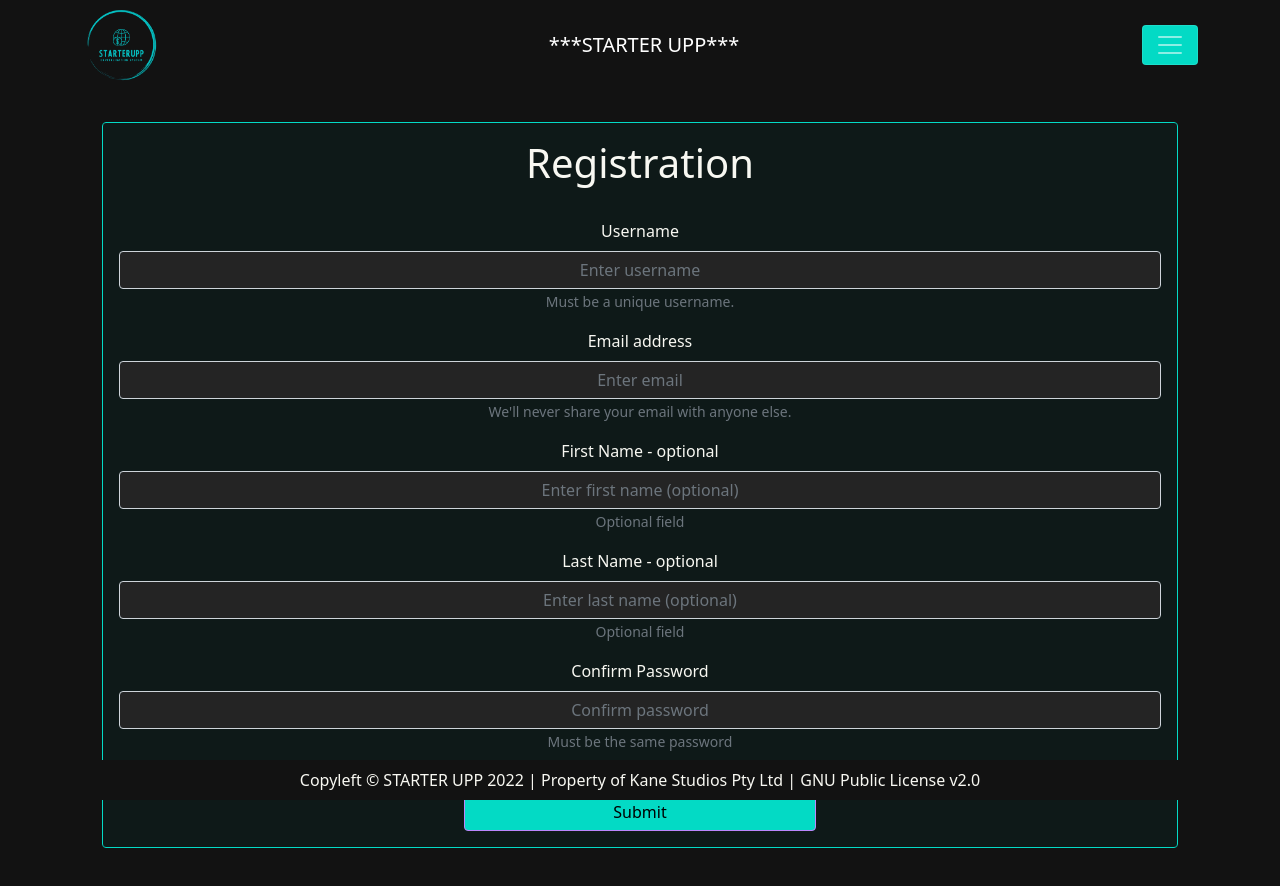
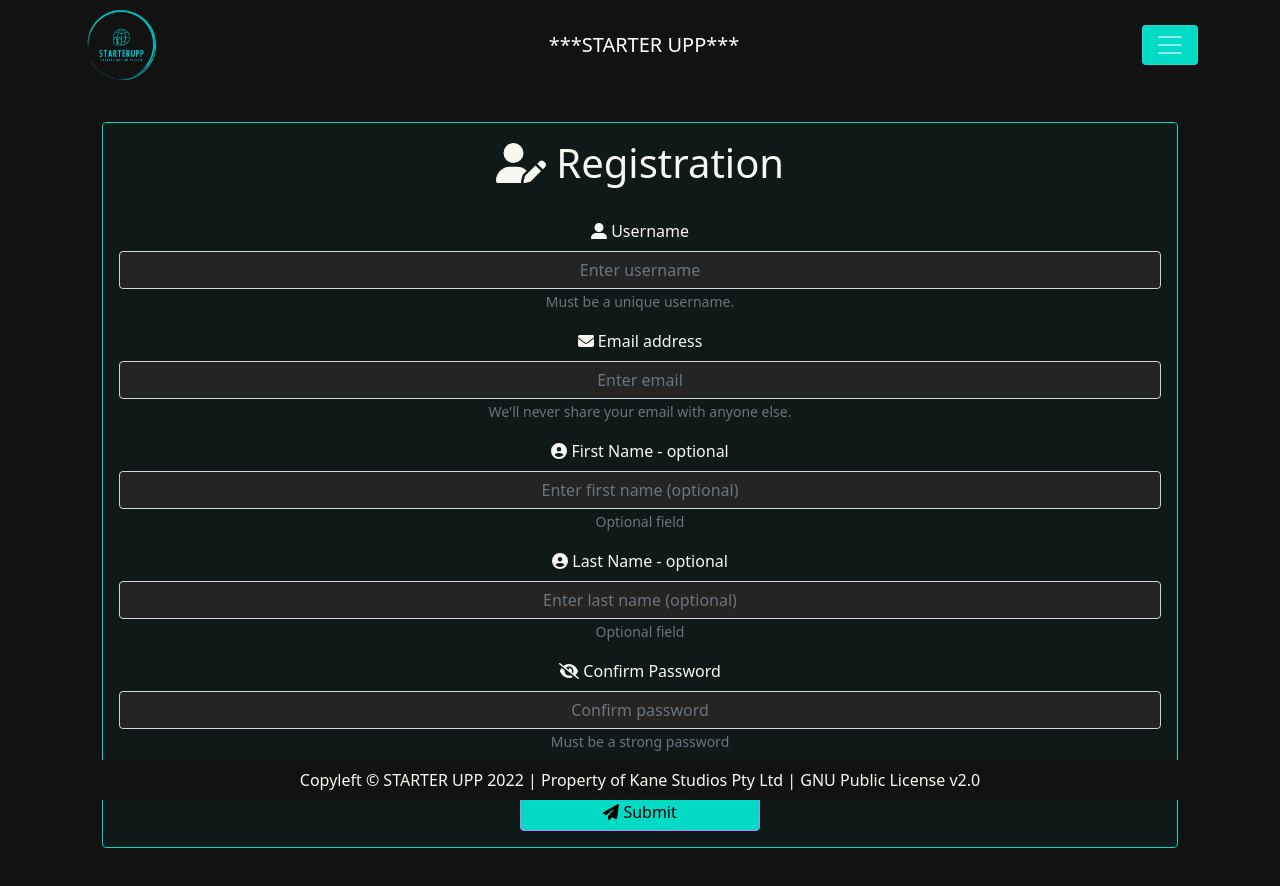
Before and after one commit to B08waffles/starter-upp-react-front-end, a React (Vite) app: page /register in a window 1280 px wide. Shown: the top 886 px of the page. Built offline with nearby package versions, Linux system fonts and the light colour scheme.

Commit message:
Added more glyphs

```diff
--- a/src/components/AddCompany.tsx
+++ b/src/components/AddCompany.tsx
@@ -33,6 +33,10 @@ const AddCompany = () => {
       } else if (company_slogan.length < 5) {
         return;
       } else {
+        if (logcheck === "" || logcheck === null) {
+          alert("You must be signed in to use this form")
+          return;
+        } else {
         setIsLoading(true);
         var data = JSON.stringify({
           data: {
@@ -61,7 +65,7 @@ const AddCompany = () => {
             return;
           });
       }
-    }
+    }}
   };
 
   return (
@@ -97,8 +101,8 @@ const AddCompany = () => {
                   placeholder="Enter company name"
                   value={company_name}
                   onChange={onChangeCompanyName}
-                  pattern=".{3,55}"
-                  title="Three or more characters"
+                  pattern="^[a-zA-Z][a-zA-Z0-9-_.]{3,55}$"
+                  title="3 or more alphanumeric characters and less than 55"
                   style={{textAlign: 'center'}}
                   required
                 />
@@ -116,14 +120,14 @@ const AddCompany = () => {
                   value={company_slogan}
                   onChange={onChangeCompanySlogan}
                   required
-                  pattern=".{5,255}"
-                  title="Five or more characters"
+                  pattern="^[a-zA-Z][a-zA-Z0-9-_.]{5,255}$"
+                  title="Five or more alphanumeric characters and less than 255"
                   style={{textAlign: 'center'}}
                 />
                 <Form.Text className="text-muted">Please enter your company's slogan</Form.Text>
               </Form.Group>
               <Container className="align-center text-center">
-                <Button variant="primary" type="submit" style={{minWidth: '22em'}}>
+                <Button variant="primary" type="submit" style={{minWidth: "15em"}}>
                   <FontAwesomeIcon icon={faPen} /> Submit
                 </Button>
               </Container>
--- a/src/components/AddTransaction.tsx
+++ b/src/components/AddTransaction.tsx
@@ -199,7 +199,7 @@ const AddTransaction = (props: any) => {
                 </Form.Text>
               </Form.Group>
               <Container className="align-center text-center">
-              <Button variant="primary" type="submit" style={{minWidth: "22em"}}>
+              <Button variant="primary" type="submit" style={{minWidth: "15em"}}>
                 <FontAwesomeIcon icon={faCalendarCheck} /> Submit
               </Button></Container>
             </Form>
--- a/src/components/LeSettings.tsx
+++ b/src/components/LeSettings.tsx
@@ -1,3 +1,5 @@
+import { faStar } from "@fortawesome/free-solid-svg-icons";
+import { FontAwesomeIcon } from "@fortawesome/react-fontawesome";
 import React from "react";
 import { Button, Container, Image } from "react-bootstrap";
 
@@ -31,7 +33,7 @@ function LeSettings() {
       <Container className="align-center text-center">
       <h1>Settings</h1>
       <br/>
-      <Button onClick={() => setLightMode(!lightMode)}>Toggle Theme</Button>
+      <Button onClick={() => setLightMode(!lightMode)}><FontAwesomeIcon icon={faStar} /> Toggle Theme</Button>
       <br/></Container>
       <br/>
       <br/>
@@ -48,6 +50,9 @@ function LeSettings() {
 
 
       <br/>
+      <br/>
+      <br/>
+      <br/>
 
 
       <br/>
--- a/src/components/LoginForm.tsx
+++ b/src/components/LoginForm.tsx
@@ -2,6 +2,8 @@ import React from "react";
 import { Form, Button, Card, Container } from "react-bootstrap";
 import { useState } from "react";
 import { useNavigate } from "react-router-dom";
+import { faEyeSlash, faPaperPlane, faUserAlt } from "@fortawesome/free-solid-svg-icons";
+import { FontAwesomeIcon } from "@fortawesome/react-fontawesome";
 
 function LoginForm(props: {
   login: (arg0: { username: string; password: string }) => void;
@@ -32,10 +34,12 @@ function LoginForm(props: {
 
       <Card className="mb-3 text-center" bg="dark" border="secondary" text="light" body>
         <Form  onSubmit={login}>
-          <h1 className="text-center">Login</h1>
+          <h1 className="text-center">
+          <FontAwesomeIcon icon={faUserAlt} /> Login</h1>
           <br></br>
           <Form.Group className="mb-3" controlId="formBasicUsername">
-            <Form.Label>Username</Form.Label>
+            <Form.Label>
+            <FontAwesomeIcon icon={faUserAlt} /> Username</Form.Label>
             <Form.Control
               type="text"
               placeholder="Enter username"
@@ -52,7 +56,8 @@ function LoginForm(props: {
           </Form.Group>
 
           <Form.Group className="mb-3" controlId="formBasicPassword">
-            <Form.Label>Password</Form.Label>
+            <Form.Label>
+            <FontAwesomeIcon icon={faEyeSlash} /> Password</Form.Label>
 
             <Form.Control
               type="password"
@@ -72,8 +77,8 @@ function LoginForm(props: {
           </Form.Group> */}
           <br/>
           <Container className="align-center text-center">
-          <Button variant="primary" type="submit" style={{minWidth: "22em"}}>
-            Submit
+          <Button variant="primary" type="submit" style={{minWidth: "15em"}}>
+          <FontAwesomeIcon icon={faPaperPlane} /> Submit
           </Button></Container>
         </Form>
       </Card>
--- a/src/components/RegistrationForm.tsx
+++ b/src/components/RegistrationForm.tsx
@@ -1,3 +1,5 @@
+import { faEnvelope, faEyeSlash, faPaperPlane, faUserAlt, faUserCircle, faUserEdit } from "@fortawesome/free-solid-svg-icons";
+import { FontAwesomeIcon } from "@fortawesome/react-fontawesome";
 import React, { useState } from "react";
 import { Form, Button, Card, Container } from "react-bootstrap";
 import UserDataService from "../services/users";
@@ -76,11 +78,12 @@ const RegistrationForm = (props: {
     <div>
       <Card className="mb-3 text-center" bg="dark" border="secondary" text="light" body>
         <Form  onSubmit={signup}>
-          <h1 className="text-center">Registration</h1>
+          <h1 className="text-center">
+          <FontAwesomeIcon icon={faUserEdit} /> Registration</h1>
           <br></br>
 
           <Form.Group className="mb-3" controlId="formBasicUsername">
-            <Form.Label>Username</Form.Label>
+            <Form.Label><FontAwesomeIcon icon={faUserAlt} /> Username</Form.Label>
             <Form.Control
               type="text"
               placeholder="Enter username"
@@ -97,7 +100,7 @@ const RegistrationForm = (props: {
           </Form.Group>
 
           <Form.Group className="mb-3" controlId="formBasicEmail">
-            <Form.Label>Email address</Form.Label>
+            <Form.Label><FontAwesomeIcon icon={faEnvelope} /> Email address</Form.Label>
             <Form.Control
               type="email"
               placeholder="Enter email"
@@ -114,7 +117,7 @@ const RegistrationForm = (props: {
           </Form.Group>
 
           <Form.Group className="mb-3" controlId="formBasicFirstName">
-            <Form.Label>First Name - optional</Form.Label>
+            <Form.Label> <FontAwesomeIcon icon={faUserCircle} /> First Name - optional</Form.Label>
             <Form.Control
               type="text"
               placeholder="Enter first name (optional)"
@@ -127,7 +130,7 @@ const RegistrationForm = (props: {
           </Form.Group>
 
           <Form.Group className="mb-3" controlId="formBasicLastName">
-            <Form.Label>Last Name - optional</Form.Label>
+            <Form.Label> <FontAwesomeIcon icon={faUserCircle} /> Last Name - optional</Form.Label>
             <Form.Control
               type="textt"
               placeholder="Enter last name (optional)"
@@ -150,7 +153,7 @@ const RegistrationForm = (props: {
         </Form.Group> */}
 
           <Form.Group className="mb-3 text-center" controlId="formBasicConfirmPassword">
-            <Form.Label>Confirm Password</Form.Label>
+            <Form.Label> <FontAwesomeIcon icon={faEyeSlash} /> Confirm Password</Form.Label>
             <Form.Control
               type="password"
               placeholder="Confirm password"
@@ -161,14 +164,14 @@ const RegistrationForm = (props: {
               title="Must contain at least one  number and one uppercase and lowercase letter, and at least 8 or more characters"
             />
             <Form.Text className="text-muted">
-              Must be the same password
+              Must be a strong password
             </Form.Text>
           </Form.Group>
           <br />
           <Container className="align-center text-center">
           <Button variant="primary" type="submit" className="text-center"
-          style={{minWidth: "22em"}}>
-            Submit
+          style={{minWidth: "15em"}}>
+           <FontAwesomeIcon icon={faPaperPlane} /> Submit
           </Button></Container>
         </Form>
       </Card>
```
Also changed, not shown: src/components/AllCompanies.tsx (+48 -45 lines), src/service-worker.js (+23 -21 lines), src/manifest.webmanifest.
